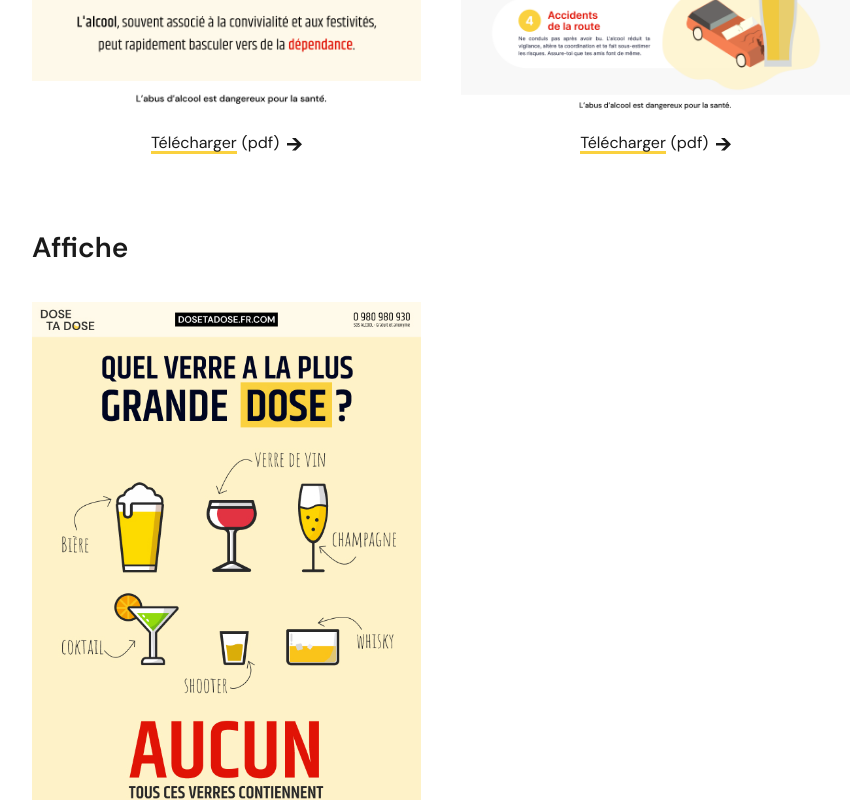
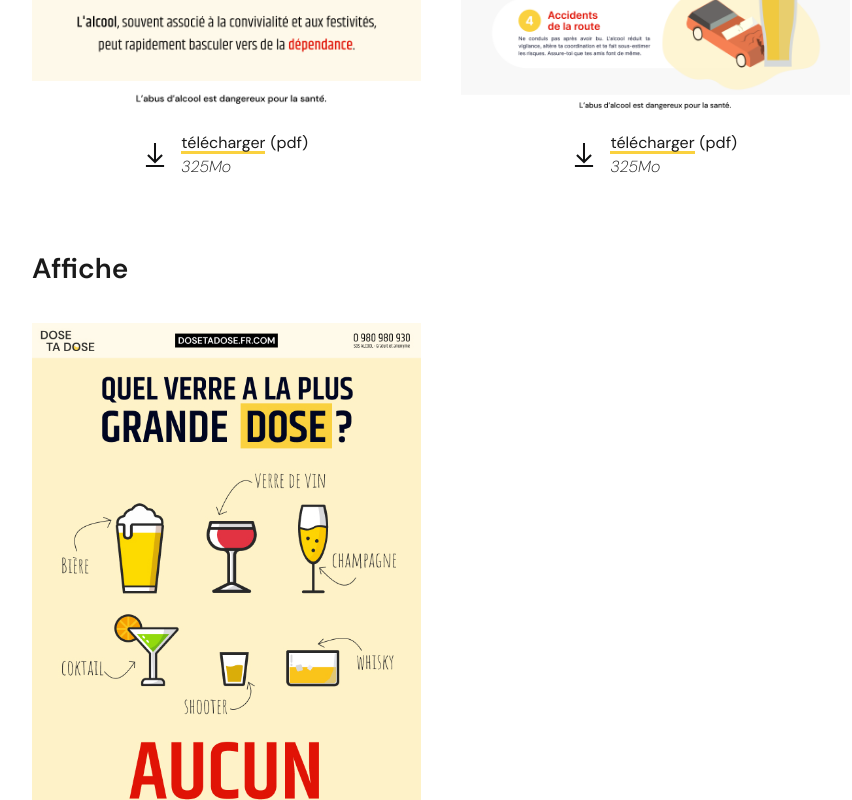
Before and after one commit to AurelianeD/dose-ta-dose, a SvelteKit app: page /imprimable in a window 1280 px wide. Shown: the part 1060-1860 px from the top of the page, without its empty margins (224-1076 px from the left). Built offline with nearby package versions, Linux system fonts and the light colour scheme.

Commit message:
bien composant dans ilmprimable

```diff
--- a/src/routes/imprimable/+page.svelte
+++ b/src/routes/imprimable/+page.svelte
@@ -11,7 +11,6 @@
 			Je ne sais quoi mettre ici
 		</p>
 		<Download  path="game" textUnderline="Tout" text="télécharger" textSubtitle="325Mo - pdf"/>
-		<!-- <Link path="game" textUnderline="Tout" text="télécharger (pdf)" /> -->
 	</div>
 	<img class="img-home" src="/images/illu-ressources-3.svg" alt="" />
 </section>
@@ -23,13 +22,13 @@
 			<a href="/pdf/Infographie_1.pdf" target="_blank">
 				<img src="/images/Infographie_1.png" alt="" />
 			</a>
-			<Link path="game" textUnderline="Télécharger" text="(pdf)" />
+			<Download  path="game" textUnderline="télécharger" text="(pdf)" textSubtitle="325Mo"/>
 		</div>
 		<div class="box-docs">
 			<a href="/pdf/Infographie_2.pdf" target="_blank">
 				<img src="/images/Infographie_2.png" alt="" />
 			</a>
-			<Link path="game" textUnderline="Télécharger" text="(pdf)" />
+			<Download  path="game" textUnderline="télécharger" text="(pdf)" textSubtitle="325Mo"/>
 		</div>
 	</div>
 	<h2>Affiche</h2>
@@ -38,7 +37,7 @@
 			<a href="/pdf/Affiche.pdf" target="_blank">
 				<img src="/images/Affiche.jpg" alt="" />
 			</a>
-			<Link path="game" textUnderline="Télécharger" text="(pdf)" />
+			<Download  path="game" textUnderline="télécharger" text="(pdf)" textSubtitle="325Mo"/>
 		</div>
 	</div>
 	<h2>Les flyers</h2>
@@ -47,19 +46,19 @@
 			<a href="/pdf/Flyer_1.pdf" target="_blank">
 				<img src="images/flyers_1.png" alt="" />
 			</a>
-			<Link path="game" textUnderline="Télécharger" text="(pdf)" />
+			<Download  path="game" textUnderline="télécharger" text="(pdf)" textSubtitle="325Mo"/>
 		</div>
 		<div class="box-docs">
 			<a href="/pdf/flyer_2.pdf" target="_blank">
 				<img src="images/flyers_2.png" alt="" />
 			</a>
-			<Link path="game" textUnderline="Télécharger" text="(pdf)" />
+			<Download  path="game" textUnderline="télécharger" text="(pdf)" textSubtitle="325Mo"/>
 		</div>
 		<div class="box-docs">
 			<a href="/pdf/flyer_3.pdf" target="_blank">
 				<img src="images/flyers_3.png" alt="" />
 			</a>
-			<Link path="game" textUnderline="Télécharger" text="(pdf)" />
+			<Download  path="game" textUnderline="télécharger" text="(pdf)" textSubtitle="325Mo"/>
 		</div>
 	</div>
   <h3 class="only-mobile">N’hésite pas à découvrir nos autres thématiques !</h3>
```
